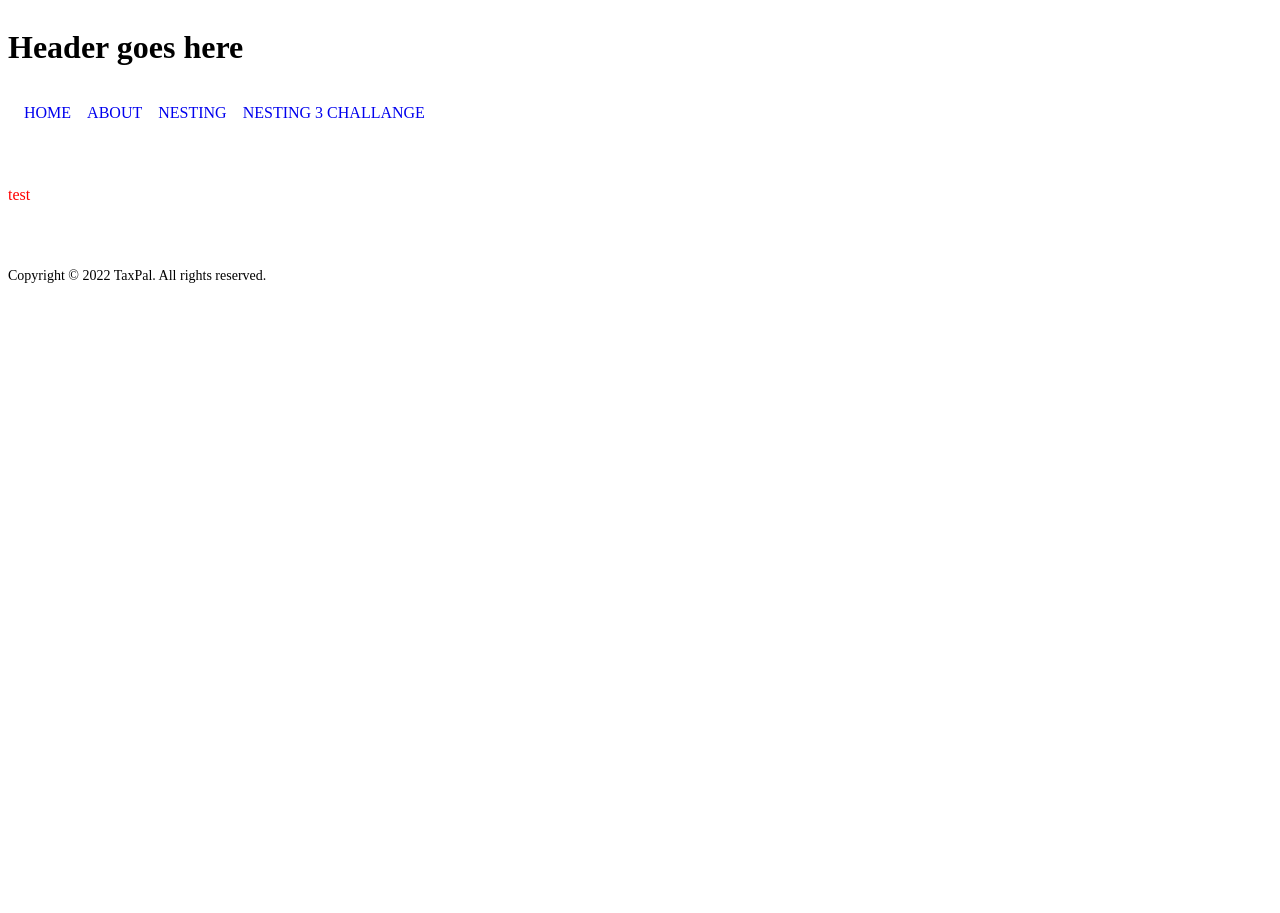
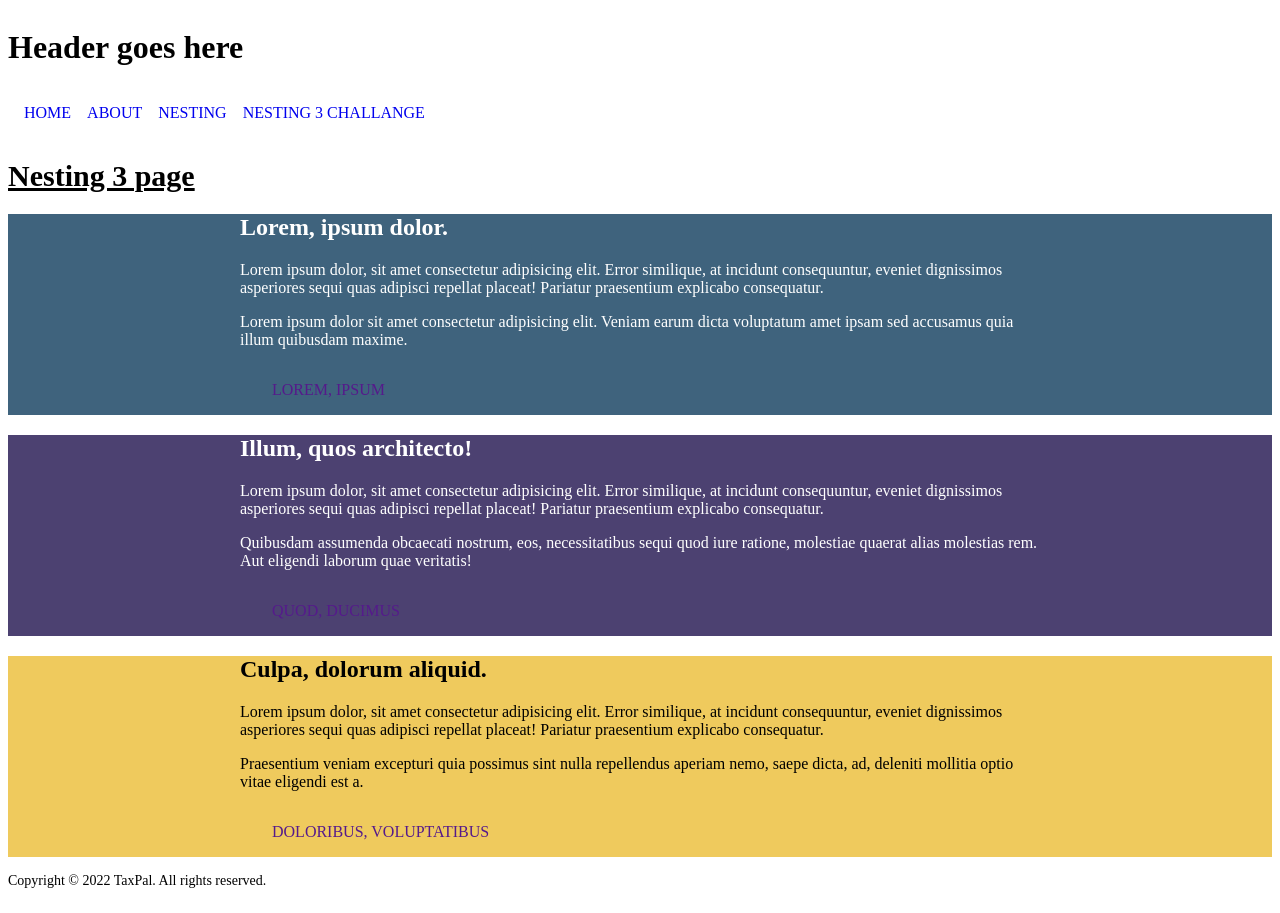
Before and after one commit to alekspanteli/tailwind-scss-next-test-app, a Next.js app: page /nesting-challenge-3 in a window 1280 px wide. Before the commit the page ends 800 px from the top, so only its background shows below. Built offline with nearby package versions, Linux system fonts and the light colour scheme.

Commit message:
add css modules

```diff
--- /dev/null
+++ b/pages/nesting-challenge-3.module.scss
@@ -0,0 +1,51 @@
+$clr-primary-400: hsl(206, 33%, 37%);
+$clr-primary-500: hsl(206, 33%, 25%);
+$clr-secondary-400: hsl(253, 27%, 35%);
+$clr-secondary-500: hsl(253, 27%, 20%);
+$clr-accent-400: hsl(45, 82%, 65%);
+$clr-accent-500: hsl(45, 82%, 45%);
+
+// body {
+//   margin: 4rem 0 0;
+//   font: {
+//     size: 1.25rem;
+//     family: system-ui, sans-serif;
+//   }
+//   text-align: center;
+// }
+
+
+.container {
+  width: min(100% - 4rem, 50rem);
+  margin-inline: auto;
+}
+
+.surface-primary {
+  background: $clr-primary-400;
+  color: white;
+}
+
+.surface-secondary {
+  background: $clr-secondary-400;
+  color: white;
+}
+
+.surface-accent {
+  background: $clr-accent-400;
+  color: black;
+}
+
+.btn {
+  display: inline-block;
+  padding: 1em 2em;
+  cursor: pointer;
+  border: 0;
+  text-decoration: none;
+  text-transform: uppercase;
+  // your code here
+}
+
+.text-subdued {
+  font-size: 1rem;
+  // your code here
+}
--- a/pages/nesting-challenge-3.tsx
+++ b/pages/nesting-challenge-3.tsx
@@ -1,5 +1,5 @@
 import Head from "next/head";
-import styles from "@/styles/nesting-challenge-3.module.scss";
+import styles from "@/pages/nesting-challenge-3.module.scss";
 
 export default function Nesting2() {
   return (
@@ -8,10 +8,10 @@ export default function Nesting2() {
         <title>Nesting 3</title>
         <meta name="viewport" content="initial-scale=1.0, width=device-width" />
       </Head>
-      <section className={`${styles.error} ${styles.color}`}>test</section>
-      {/* <h1 className="text-3xl font-bold underline">Nesting 3 page</h1>
-      <section className="surface-primary">
-        <div className="container">
+      {/* <section className={`${styles.error} ${styles.color}`}>test</section> */}
+      <h1 className="text-3xl font-bold underline">Nesting 3 page</h1>
+      <section className={styles['surface-primary']}>
+        <div className={styles.container}>
           <h2>Lorem, ipsum dolor.</h2>
           <p>
             Lorem ipsum dolor, sit amet consectetur adipisicing elit. Error
@@ -19,18 +19,18 @@ export default function Nesting2() {
             sequi quas adipisci repellat placeat! Pariatur praesentium explicabo
             consequatur.
           </p>
-          <p className="text-subdued">
+          <p className={styles['text-subdued']}>
             Lorem ipsum dolor sit amet consectetur adipisicing elit. Veniam
             earum dicta voluptatum amet ipsam sed accusamus quia illum quibusdam
             maxime.
           </p>
-          <a href="" className="btn">
+          <a href="" className={styles.btn}>
             Lorem, ipsum
           </a>
         </div>
       </section>
-      <section className="surface-secondary">
-        <div className="container">
+      <section className={styles['surface-secondary']}>
+        <div className={styles.container}>
           <h2>Illum, quos architecto!</h2>
           <p>
             Lorem ipsum dolor, sit amet consectetur adipisicing elit. Error
@@ -38,18 +38,18 @@ export default function Nesting2() {
             sequi quas adipisci repellat placeat! Pariatur praesentium explicabo
             consequatur.
           </p>
-          <p className="text-subdued">
+          <p className={styles['text-subdued']}>
             Quibusdam assumenda obcaecati nostrum, eos, necessitatibus sequi
             quod iure ratione, molestiae quaerat alias molestias rem. Aut
             eligendi laborum quae veritatis!
           </p>
-          <a href="" className="btn">
+          <a href="" className={styles.btn}>
             Quod, ducimus
           </a>
         </div>
       </section>
-      <section className="surface-accent">
-        <div className="container">
+      <section className={styles['surface-accent']}>
+        <div className={styles.container}>
           <h2>Culpa, dolorum aliquid.</h2>
           <p>
             Lorem ipsum dolor, sit amet consectetur adipisicing elit. Error
@@ -57,16 +57,16 @@ export default function Nesting2() {
             sequi quas adipisci repellat placeat! Pariatur praesentium explicabo
             consequatur.
           </p>
-          <p className="text-subdued">
+          <p className={styles['text-subdued']}>
             Praesentium veniam excepturi quia possimus sint nulla repellendus
             aperiam nemo, saepe dicta, ad, deleniti mollitia optio vitae
             eligendi est a.
           </p>
-          <a href="" className="btn">
+          <a href="" className={styles.btn}>
             Doloribus, voluptatibus
           </a>
         </div>
-      </section> */}
+      </section>
     </>
   );
 }
--- a/styles/nesting-challenge-3.module.scss
+++ /dev/null
@@ -1,7 +0,0 @@
-.error {
-    padding-block: 3rem;
-  }
-
-  .color {
-    color: red
-  }
```
